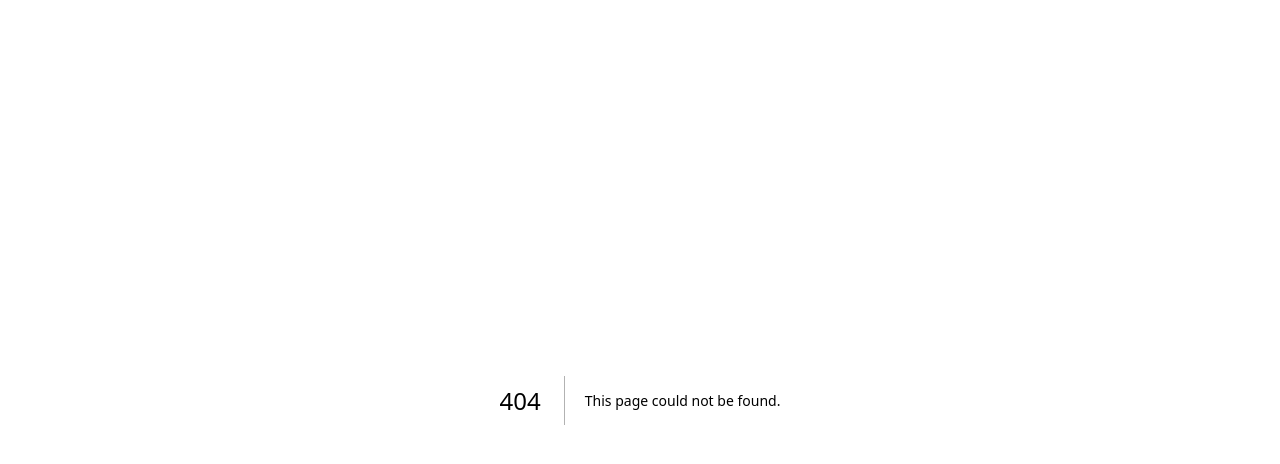
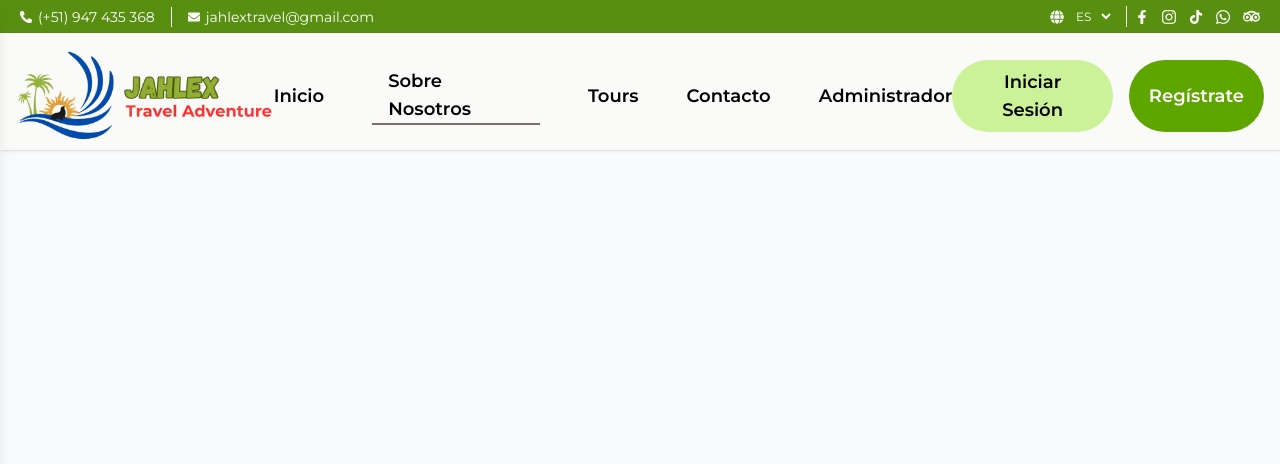
Before and after one commit to MagalyCanelo/JahlexTravelV2, a Next.js app: page /aboutus in a window 1280 px wide. Before the commit this address had no page. Shown: the top 464 px of the page. Built offline with nearby package versions, Linux system fonts and the light colour scheme.

Commit message:
feat: propuesta

```diff
--- a/app/Components/Authorizations.tsx
+++ b/app/Components/Authorizations.tsx
@@ -57,7 +57,7 @@ const Authorizations: React.FC = () => {
         {/* Slider */}
         <div ref={sliderRef} className="keen-slider w-full ">
           {logos.map((logo, idx) => (
-            <div key={idx} className="keen-slider__slide flex justify-center">
+            <div key={idx} className="keen-slider__slide flex justify-center pb-4">
               <div className="bg-white rounded-2xl px-6 py-4 shadow-sm flex items-center justify-center h-30 xl:h-35 w-full">
                 <Image
                   quality={50}
--- a/app/Components/Header.tsx
+++ b/app/Components/Header.tsx
@@ -22,8 +22,8 @@ const Header = (props: { className?: string; onClick?: () => void }) => {
     <header
       className={`w-full ${
         pathname !== "/"
-          ? "!bg-stone-50 relative top-0 shadow text-black":"absolute md:!bg-transparent top-0 text-white"
-
+          ? "!bg-stone-50 relative top-0 shadow text-black"
+          : "absolute !bg-stone-50 top-0 shadow text-black"
       } z-50 ${props.className} transition-all duration-100 ease-in-out `}
     >
       <TopBar />
@@ -43,7 +43,7 @@ const Header = (props: { className?: string; onClick?: () => void }) => {
             href="/"
             className={
               pathname === "/"
-                ? "oliva-c bg-stone-50/80 rounded-full px-4 transition-all"
+                ? " border-b-2 border-stone-500 px-4 transition-all"
                 : " oliva-c-hover"
             }
           >
@@ -53,8 +53,8 @@ const Header = (props: { className?: string; onClick?: () => void }) => {
             href="/aboutus"
             className={
               pathname === "/aboutus"
-                ? "oliva-c bg-stone-50 rounded-full px-4 transition-all"
-                : " oliva-c-hover "
+                ? " border-b-2 border-stone-500  px-4 transition-all"
+                : " oliva-c-hover"
             }
           >
             Sobre Nosotros
@@ -63,7 +63,7 @@ const Header = (props: { className?: string; onClick?: () => void }) => {
             href="/tours"
             className={
               pathname === "/tours"
-                ? "oliva-c bg-stone-50 rounded-full px-4 transition-all"
+                ? " border-b-2 border-stone-500  px-4 transition-all"
                 : " oliva-c-hover"
             }
           >
@@ -73,7 +73,7 @@ const Header = (props: { className?: string; onClick?: () => void }) => {
             href="/contacto"
             className={
               pathname === "/contacto"
-                ? "oliva-c bg-stone-50 rounded-full px-4 transition-all"
+                ? " border-b-2 border-stone-500  px-4 transition-all"
                 : " oliva-c-hover"
             }
           >
@@ -83,7 +83,7 @@ const Header = (props: { className?: string; onClick?: () => void }) => {
             href={"/administrador"}
             className={
               pathname === "/administrador"
-                ? "oliva-c bg-stone-50 rounded-full px-4 transition-all"
+                ? " border-b-2 border-stone-500 px-4 transition-all"
                 : " oliva-c-hover"
             }
           >
--- /dev/null
+++ b/app/aboutus/page.tsx
@@ -0,0 +1,12 @@
+import React from 'react'
+import Header from '../Components/Header'
+
+function page() {
+  return (
+    <div>
+        <Header className="bg-oliva-c text-black" />
+    </div>
+  )
+}
+
+export default page
--- /dev/null
+++ b/app/contacto/page.tsx
@@ -0,0 +1,12 @@
+import React from 'react'
+import Header from '../Components/Header'
+
+function page() {
+  return (
+    <div>
+        <Header className="bg-oliva-c text-black" />
+    </div>
+  )
+}
+
+export default page
```
